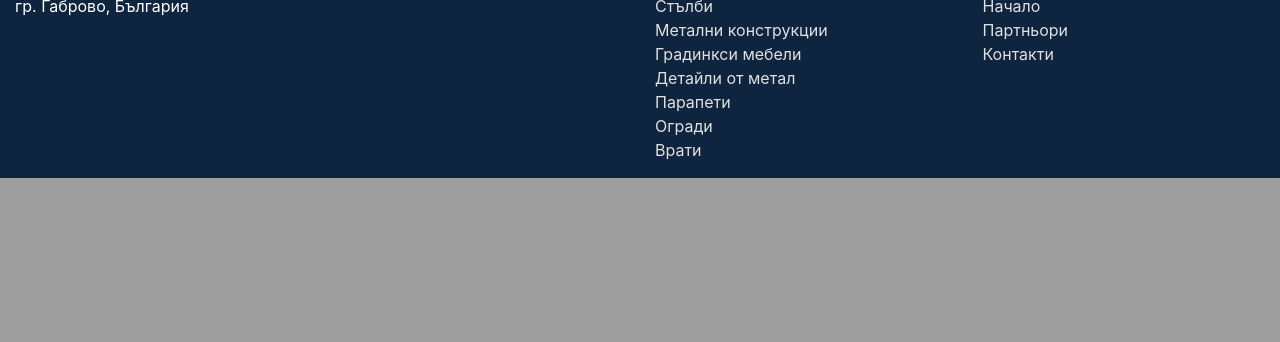
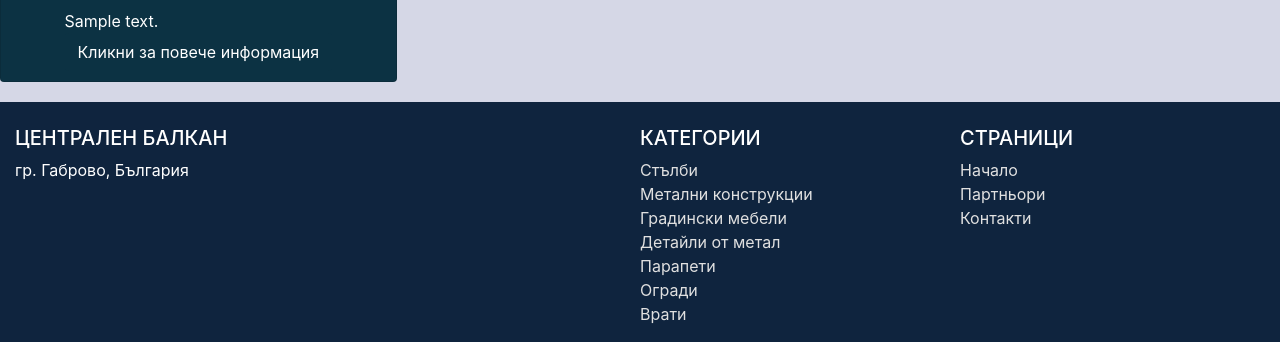
Before and after one commit to Central-Balkan/centralbalkan.com-old, a Django app: page /new/category/sample/ in a window 1280 px wide. Shown: the part 1494-1836 px from the top of the page. Before the commit the page ends 1672 px from the top, so only its background shows below. Run offline with Django 3.2, Linux system fonts and the light colour scheme; tables that the repository leaves empty hold one stand-in row (values such as "Sample post"); some libraries are stand-ins or nearby versions.

Commit message:
General improvements

```diff
--- a/central_balkan/central_balkan/dashboard/views.py
+++ b/central_balkan/central_balkan/dashboard/views.py
@@ -30,6 +30,14 @@ class MainPageView(TemplateView):
 class CategoryDetailView(TemplateView):
     template_name = 'dashboard/category_detail.html'
 
+    def get_products_rows(self, products, row_length):
+        """
+        Splits products into chunks
+        """
+
+        for i in range(0, len(products), row_length):
+            yield products[i:i + row_length]
+
     def get_context_data(self, *args, **kwargs):
         context = super().get_context_data(*args, **kwargs)
 
@@ -39,6 +47,13 @@ class CategoryDetailView(TemplateView):
         )
 
         context['category'] = category
+
+        products_rows = self.get_products_rows(
+            products=category.products.all(),
+            row_length=3
+        )
+
+        context['products_rows'] = products_rows
 
         return context
 
@@ -65,7 +80,7 @@ class AskQuestionView(FormView):
         messages.add_message(
             self.request,
             messages.SUCCESS,
-            'Вие успешно изпратихте запитване. Очаквайте обратна връзка.'
+            'Вие успешно изпратихте запитване. Очаквайте обратна връзка на "{}".'.format(question.email)
         )
 
         return super().form_valid(form)
--- a/central_balkan/central_balkan/products/models.py
+++ b/central_balkan/central_balkan/products/models.py
@@ -65,11 +65,7 @@ class Product(models.Model):
         domain = get_domain()
         media_url = settings.MEDIA_URL
 
-        return '{domain}{media_url}{image}'.format(
-            domain=domain,
-            media_url=media_url,
-            image=self.image
-        )
+        return f'{domain}{media_url}{self.image.field.upload_to}{self.image}'
 
     def __str__(self):
         return 'Продукт "{name}"'.format(
--- a/central_balkan/central_balkan/static/css/base.css
+++ b/central_balkan/central_balkan/static/css/base.css
@@ -1,6 +1,10 @@
 body {
-    background: #f5f5f5;
+    background: #d5d7e6;
     min-height: 100vh;
+    max-width: 100vw;
+}
+body * {
+    max-width: 100vw;
 }
 
 header {
@@ -68,11 +72,7 @@ nav .navbar-toggler span {
 
 
 #productDetailModal * {
-    color: #656565;
-}
-
-#productDetailModal button {
-    color: white;
+    color: #0c3243
 }
 
 #productDetailModal .modal-img {
@@ -120,3 +120,63 @@ nav .navbar-toggler span {
 .about-us-nav {
     font-weight: 600;
 }
+
+.card-image-holder {
+    min-height: 250px;
+}
+
+.card {
+    margin: 20px auto;
+    padding: 10px;
+    background: #0c3243;
+    color: white;
+    transition: 0.3s;
+
+}
+
+.card:hover {
+    opacity: 0.9;
+}
+
+.card .card-img-top {
+    margin: 10px auto;
+}
+
+.card * {
+    margin: auto;
+}
+
+.card h4 {
+    padding: 10px 0;
+}
+
+label {
+    color: #0c3243
+}
+
+.central-balkan-dark-button {
+    color: white !important;
+    background: #0c3243 !important;
+}
+
+.central-balkan-light-button {
+    color: #0c3243 !important;
+    background: white !important;
+}
+
+.nav-link {
+    transition: 0.3
+}
+
+.navbar-brand {
+    padding-left: 10px;
+}
+
+.navbar-brand:hover {
+    color: white;
+}
+
+#navbarNav .nav-link:hover {
+    background: #0a3b50;
+    color: white;
+}
--- a/central_balkan/central_balkan/templates/dashboard/about_us.html
+++ b/central_balkan/central_balkan/templates/dashboard/about_us.html
@@ -12,7 +12,7 @@
         <label for="exampleInputPassword1">Съобщение</label>
         <textarea class="form-control" name="message" id="exampleInputPassword1" placeholder="Напишете вашето съобщение"></textarea>
       </div>
-      <button type="submit" class="btn btn-primary">Изпратете запитване</button>
+      <button type="submit" class="btn central-balkan-dark-button">Изпратете запитване</button>
     </form>
 </div>
 {% endblock %}
--- a/central_balkan/central_balkan/templates/dashboard/base.html
+++ b/central_balkan/central_balkan/templates/dashboard/base.html
@@ -45,7 +45,7 @@
               </li>
 
               <li class="nav-item">
-                  <a class="nav-link" href="{% url 'dashboard:category_detail' 'garden-furniture' %}">Градинкси мебели</a>
+                  <a class="nav-link" href="{% url 'dashboard:category_detail' 'garden-furniture' %}">Градински мебели</a>
                   <a class="nav-link" href="{% url 'dashboard:category_detail' 'metal-details' %}">Детайли от метал</a>
               </li>
 
@@ -84,7 +84,7 @@
                 <ul class="list-unstyled">
                   <li><a href="{% url 'dashboard:category_detail' 'stairs' %}">Стълби</a></li>
                   <li><a href="{% url 'dashboard:category_detail' 'metal-constructions' %}">Метални конструкции</a></li>
-                  <li><a href="{% url 'dashboard:category_detail' 'garden-furniture' %}">Градинкси мебели</a></li>
+                  <li><a href="{% url 'dashboard:category_detail' 'garden-furniture' %}">Градински мебели</a></li>
                   <li><a href="{% url 'dashboard:category_detail' 'metal-details' %}">Детайли от метал</a></li>
                     <li><a href="{% url 'dashboard:category_detail' 'parapets' %}">Парапети</a></li>
                     <li><a href="{% url 'dashboard:category_detail' 'fences' %}">Огради</a></li>
--- a/central_balkan/central_balkan/templates/dashboard/category_detail.html
+++ b/central_balkan/central_balkan/templates/dashboard/category_detail.html
@@ -26,8 +26,8 @@
               </div>
           </div>
           <div class="modal-footer">
-            <button type="button" class="btn btn-secondary" data-dismiss="modal">Затвори</button>
-            <button type="submit" class="btn btn-primary">Изпрати запитване</button>
+            <button type="button" class="btn central-balkan-light-button" data-dismiss="modal">Затвори</button>
+            <button type="submit" class="btn central-balkan-dark-button">Изпрати запитване</button>
           </div>
       </form>
     </div>
@@ -35,10 +35,15 @@
 </div>
 
 <div class="container-fluid">
+    <div class="alert alert-info" role="alert">
+        За въпроси и информация кликнете върху някой от артикулите или
+        <a href="{% url 'dashboard:about_us' %}" class="alert-link">тук</a>
+    </div>
+
+      {% for row in products_rows %}
           <div class="row">
-    {% for product in category.products.all %}
-    <div
-        class="col-6 col-md-4 col-lg-3 mb-4"
+        {% for product in row %}
+            <div class="col-md-4 product-card"
                  data-toggle="modal"
                  data-target="#productDetailModal"
                  data-id="{{product.id}}"
@@ -46,14 +51,23 @@
                  data-image="{{product.image_url}}"
                  data-description="{{product.description}}"
                 >
-      <div class="card mx-auto text-center">
-          <a href="#url"><img class="card-img-top" src="{{product.image_url}}" alt="Sample Title"></a>
-        <div class="card-body">
-          <h2 class="card-title"><span class="fa fa-external-link mr-1"></span><a href="#url">{{product.name}}</a></h2>
+                <div
+                 data-toggle="tooltip" title="Кликнете на артикула за въпроси и повече информация"
+                 >
+              <div class="card">
+                <h4 class="card-title">{{product.name}}</h4>
+                 <div class="card-image-holder">
+                    <img class="card-img-top" src="{{product.image_url}}" alt="Card image cap">
+                </div>
+                <div class="card-block">
+                    <p class="card-text">{% if product.description %} {{product.description}} {% endif %}</p>
+                    <div class="btn central-balkan-dark-button">Кликни за повече информация</div>
+                </div>
               </div>
           </div>
             </div>
           {% endfor %}
       </div>
+      {% endfor%}
 </div>
 {% endblock %}
```
Also changed, not shown: central_balkan/central_balkan/dashboard/management/commands/setup_initial_page.py (+7 -2 lines). Lines whose indentation alone changed are shown as unchanged.
